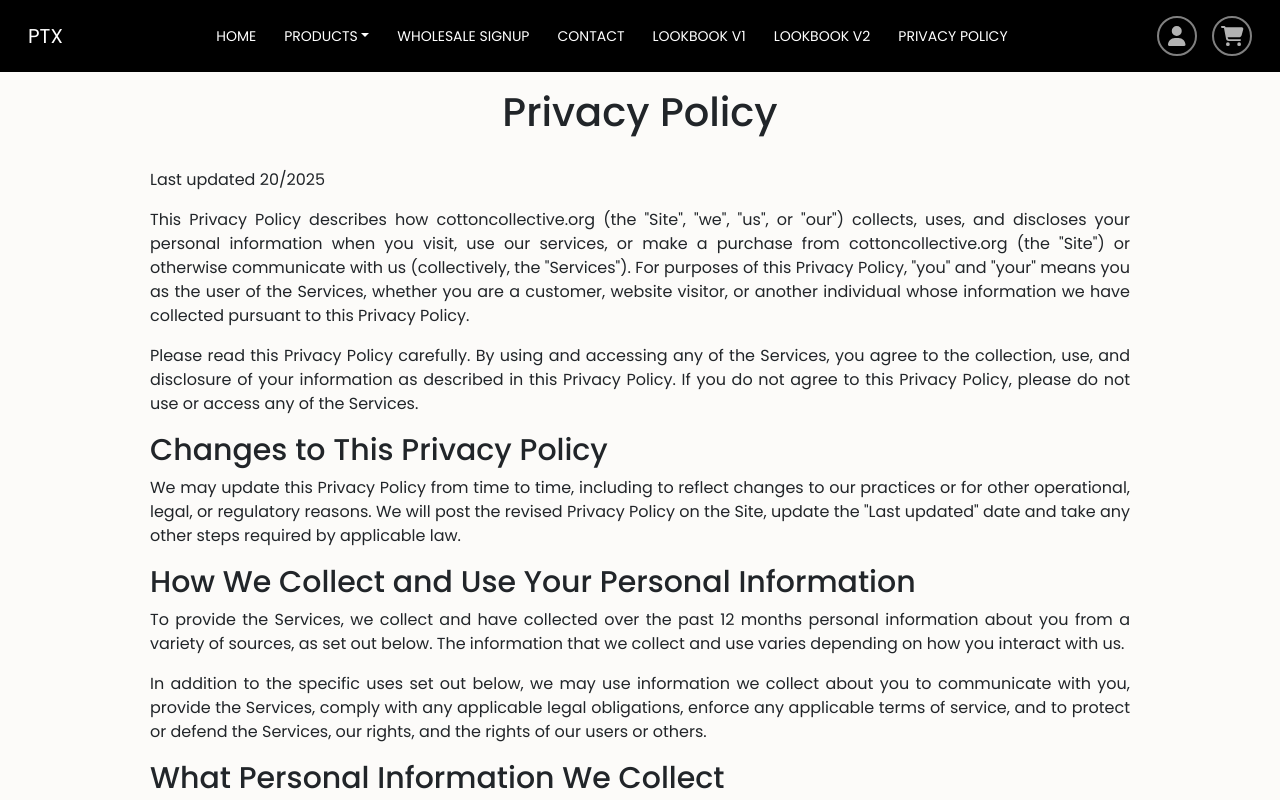
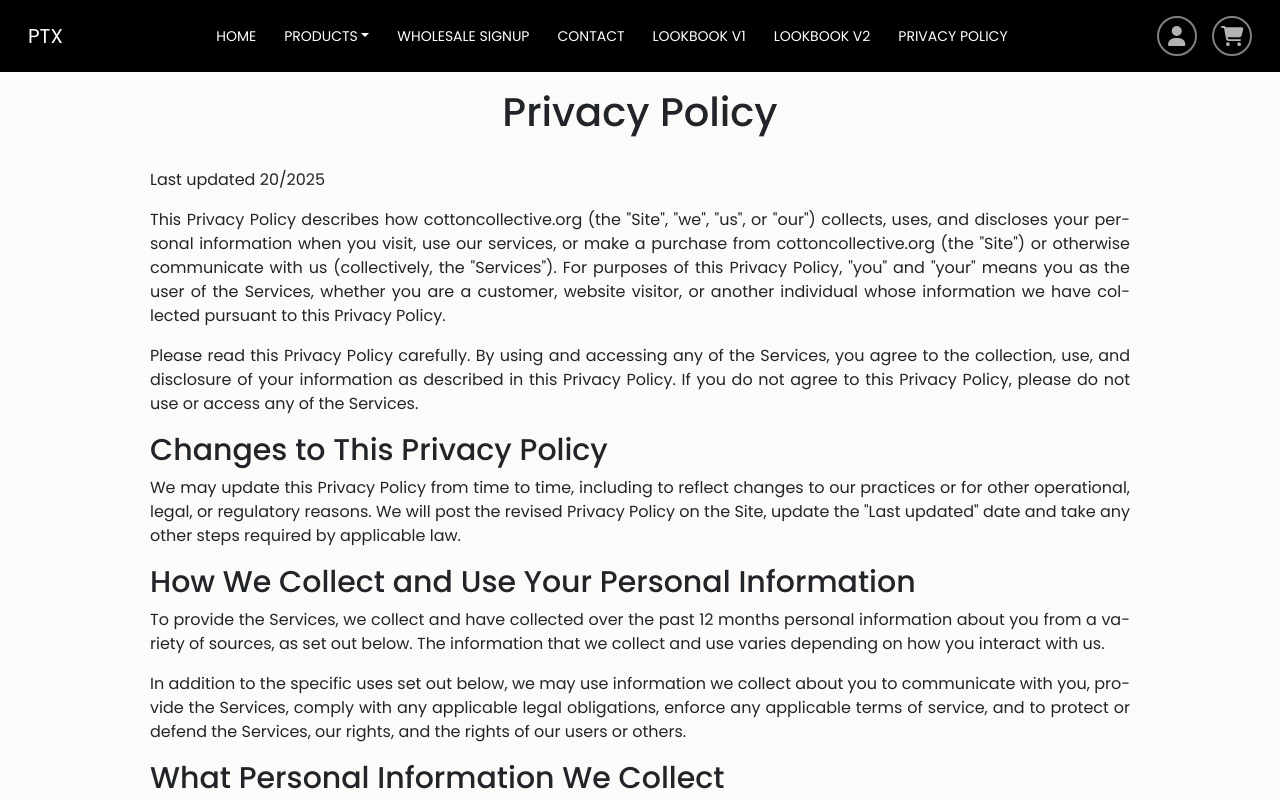
Before and after one commit to Zeeshanprojects/PTX-2, a React (Create React App) app in the folder PTX-2/ptx-2/: page /privacypolicy in a window 1280 px wide. Shown: the top 800 px of the page. Built offline with nearby package versions, Linux system fonts and the light colour scheme.

Commit message:
updation

```diff
--- a/PTX-2/ptx-2/src/Components/Header.jsx
+++ b/PTX-2/ptx-2/src/Components/Header.jsx
@@ -84,14 +84,14 @@ export default function Header() {
                   id="navbarDropdown"
                   role="button"
                   aria-expanded={dropdownOpen}
-                  onClick={handleProductsClick} // Click will navigate + open dropdown
+                  onClick={handleProductsClick}
                 >
                   PRODUCTS
                 </Link>
 
                 {/* Dropdown Menu */}
                 <ul
-                  className={`dropdown-menu ${dropdownOpen ? "show" : ""}`} // Show dropdown manually
+                  className={`dropdown-menu ${dropdownOpen ? "show" : ""}`}
                   aria-labelledby="navbarDropdown"
                 >
                   <li>
--- a/PTX-2/ptx-2/src/Components/Header.style.css
+++ b/PTX-2/ptx-2/src/Components/Header.style.css
@@ -8,7 +8,7 @@
   color: white !important;
 }
 .dropdown-item:hover {
-  background-color: white !important;
+
   color: black !important;
 }
 .nav-link{
--- a/PTX-2/ptx-2/src/Pages/LookBook1.jsx
+++ b/PTX-2/ptx-2/src/Pages/LookBook1.jsx
@@ -25,7 +25,7 @@ export default function LookBook1() {
           border: "none",
           overflow: "hidden", // Hides scrollbar from the object
         }}
-      >
+      ><div className="space"></div>
         <p>
           Your browser does not support PDFs.{" "}
           <a href="/Docs/Zeeshan-CV.pdf">Download PDF</a>
--- a/PTX-2/ptx-2/src/Pages/LookBook2.jsx
+++ b/PTX-2/ptx-2/src/Pages/LookBook2.jsx
@@ -23,6 +23,7 @@ export default function LookBook2() {
           overflow: "hidden",
         }}
       >
+        <div className="space"></div>
         <p>
           Your browser does not support PDFs.{" "}
           <a href="/Docs/Zeeshan-CV.pdf">Download PDF</a>
--- a/PTX-2/ptx-2/src/Pages/PrivacyPolicy.style.css
+++ b/PTX-2/ptx-2/src/Pages/PrivacyPolicy.style.css
@@ -3,6 +3,7 @@
 padding-left:150px;
 padding-right:150px;
 text-align: justify;
+hyphens: auto;
 }
 @media (min-width:576px) and (max-width:767px) {
     .content-container{
--- a/PTX-2/ptx-2/src/index.css
+++ b/PTX-2/ptx-2/src/index.css
@@ -1,5 +1,5 @@
 @import url('https://fonts.googleapis.com/css2?family=Poppins:ital,wght@0,100;0,200;0,300;0,400;0,500;0,600;0,700;0,800;0,900;1,100;1,200;1,300;1,400;1,500;1,600;1,700;1,800;1,900&display=swap');
-body {font-family: "Poppins", sans-serif !important; background-color: #fcfbf9 !important;}
+html,body {font-family: "Poppins", sans-serif !important; background-color: #fcfbf9 !important;overflow-x: hidden !important;}
 .space{padding-top: 20px;padding-bottom: 20px;}
 h2{
     font-size: 30px !important;
```
